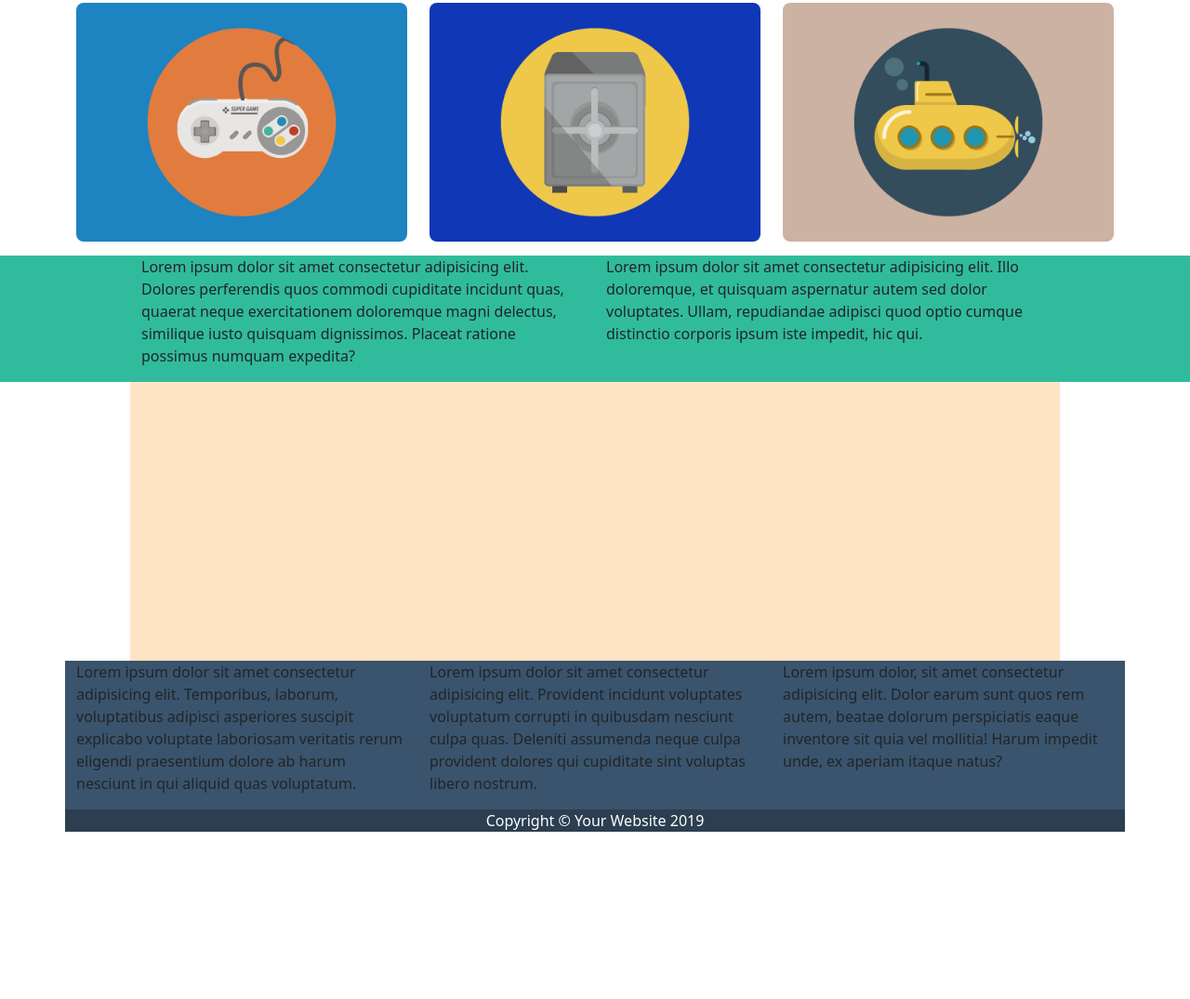
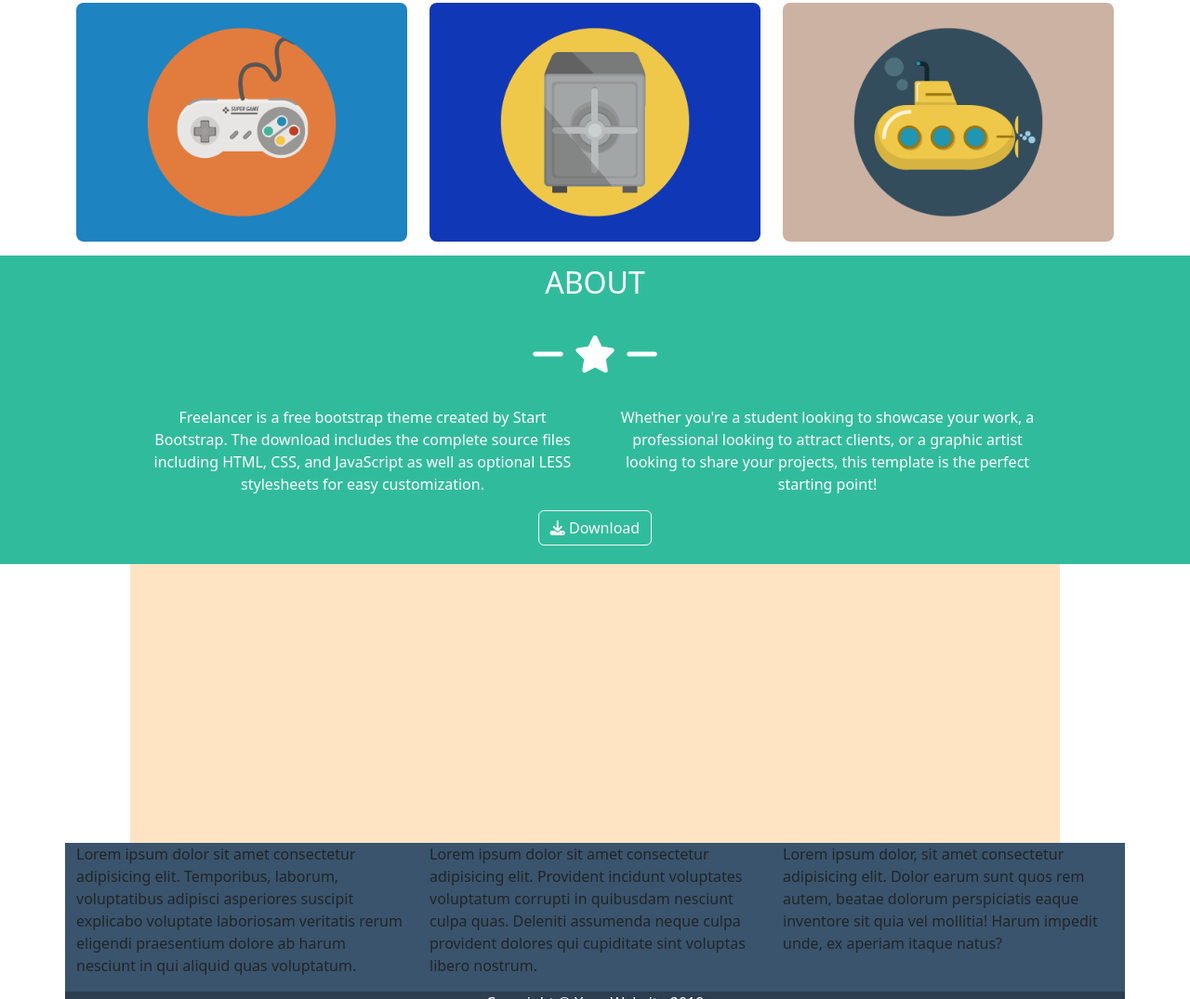
Before and after one commit to aniellonigrocogliano/html-css-bootstrap-freelancer, a plain HTML site: page index.html in a window 1280 px wide. Shown: the part 951-2026 px from the top of the page at 93% size. Before the commit the page ends 1862 px from the top, so only its background shows below. Drawn offline with nearby package versions, Linux system fonts and the light colour scheme.

Commit message:
add: section about

```diff
--- a/css/style.css
+++ b/css/style.css
@@ -4,7 +4,7 @@
     --green: #30BC9C;
     --gray: #3A546D;
     --white: #fff;
-    --black:#000
+    --black: #000
 }
 
 /* end variable */
@@ -20,14 +20,17 @@ img {
     max-width: 1000px;
     margin: 0 auto;
 }
-.ms_style-star{
+
+.ms_style-star {
     font-size: 2.5rem;
     padding: 10px;
     font-weight: 900;
 }
-.ms-text-center{
+
+.ms-text-center {
     text-align: center;
 }
+
 /* end utility */
 /* nav */
 .ms_nav {
@@ -42,16 +45,19 @@ img {
     height: auto;
     padding: 15px;
 }
+
 #jumbo {
     background-color: var(--green);
     text-align: center;
     color: var(--white);
 }
-#jumbo h1{
+
+#jumbo h1 {
     font-size: 3rem;
     padding: 10px;
 }
-#jumbo h4{
+
+#jumbo h4 {
     font-size: 1rem;
     padding: 10px;
 }
@@ -59,11 +65,12 @@ img {
 
 /* End jumbo */
 /* Portfolio */
-#portfolio h2{
+#portfolio h2 {
     font-size: 2rem;
     padding: 10px;
     color: var(--black);
 }
+
 #portfolio img {
     border-radius: 8px;
     margin-top: 15px;
@@ -74,8 +81,15 @@ img {
 /* About */
 #about {
     background-color: var(--green);
+    color: var(--white);
 }
-
+#about h2{
+    font-size: 2rem;
+    padding: 10px;
+}
+.ms_button{
+    padding-bottom: 20px;
+}
 /* end About */
 
 /* conctact */
--- a/index.html
+++ b/index.html
@@ -22,12 +22,13 @@
     </header>
     <!-- End header -->
 
-    <!-- jumbo -->
-    <main>
+
+    <main> <!-- jumbo -->
         <section id="jumbo">
             <img src="./img/avatar.svg" alt="Avatar">
             <h1>START BOOTSTRAP</h1>
-            <p class="ms_style-star"><i class="fa-solid fa-minus"></i> <i class="fa-solid fa-star"> </i> <i class="fa-solid fa-minus"></i></p>
+            <p class="ms_style-star"><i class="fa-solid fa-minus"></i> <i class="fa-solid fa-star"> </i> <i
+                    class="fa-solid fa-minus"></i></p>
             <h4>GRAPHIC ARTIST - WEB DESIGNER - ILLUSTRATOR</h4>
         </section>
         <!-- End jumbo -->
@@ -35,7 +36,8 @@
         <!-- Portfolio -->
         <section id="portfolio" class="container ms-text-center">
             <h2>PORTFOLIO</h2>
-            <p class="ms_style-star"><i class="fa-solid fa-minus"></i> <i class="fa-solid fa-star"> </i> <i class="fa-solid fa-minus"></i></p>
+            <p class="ms_style-star"><i class="fa-solid fa-minus"></i> <i class="fa-solid fa-star"> </i> <i
+                    class="fa-solid fa-minus"></i></p>
             <div class="row">
                 <div class="col-12 col-md-6 col-lg-4 ">
                     <img src="./img/cabin.png" alt="Cabin">
@@ -62,18 +64,26 @@
         <!-- About -->
         <section id="about">
             <div class="ms_comtainer">
-                <div class="container-fluid">
+                <div class="container-fluid ms-text-center">
+                    <h2>ABOUT</h2>
+                    <p class="ms_style-star"><i class="fa-solid fa-minus"></i> <i class="fa-solid fa-star"> </i> <i
+                            class="fa-solid fa-minus"></i></p>
                     <div class="row ">
                         <div class="col-12 col-md-6">
-                            <p>Lorem ipsum dolor sit amet consectetur adipisicing elit. Dolores perferendis quos commodi
-                                cupiditate incidunt quas, quaerat neque exercitationem doloremque magni delectus,
-                                similique iusto quisquam dignissimos. Placeat ratione possimus numquam expedita?</p>
+                            <p>Freelancer is a free bootstrap theme created by Start Bootstrap. The download includes
+                                the complete source files including HTML, CSS, and JavaScript as well as optional LESS
+                                stylesheets for easy customization.</p>
                         </div>
                         <div class="col-12 col-md-6">
-                            <p>Lorem ipsum dolor sit amet consectetur adipisicing elit. Illo doloremque, et quisquam
-                                aspernatur autem sed dolor voluptates. Ullam, repudiandae adipisci quod optio cumque
-                                distinctio corporis ipsum iste impedit, hic qui.</p>
+                            <p>Whether you're a student looking
+                                to showcase your work, a
+                                professional looking to attract
+                                clients, or a graphic artist looking
+                                to share your projects, this
+                                template is the perfect starting
+                                point!</p>
                         </div>
+                        <div class="ms_button"><button type="button" class="btn btn-outline-light"><i class="fa-solid fa-download"></i> Download</button></div>
                     </div>
                 </div>
             </div>
```
